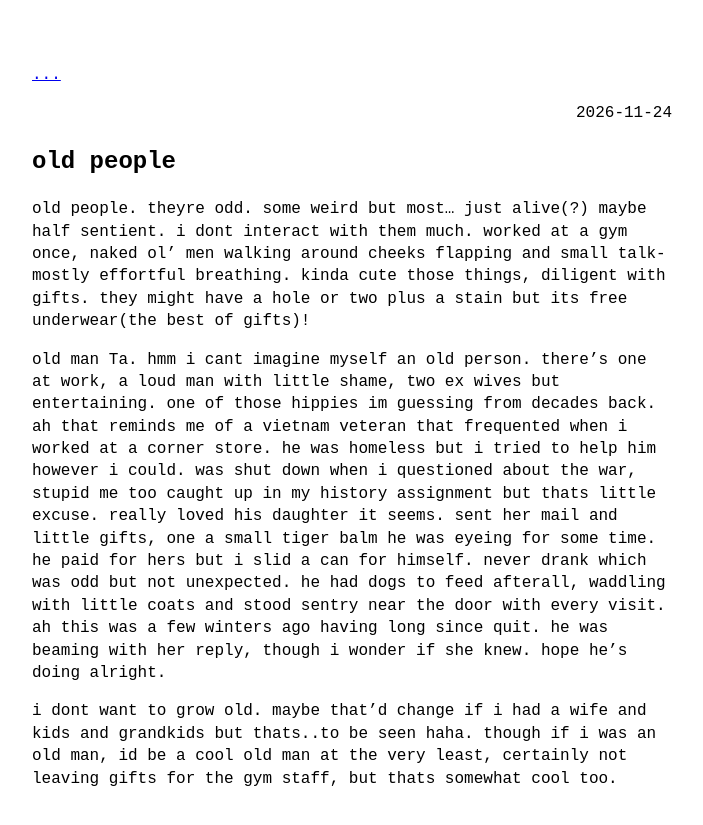
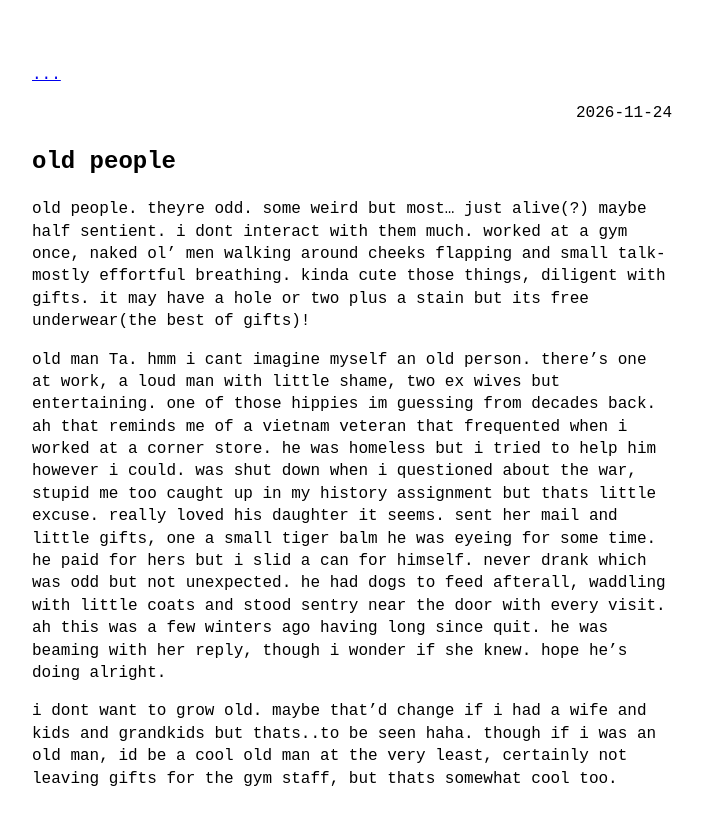
Before and after one commit to tasnotes/tasnotes.github.io, a Jekyll site: the page built from _posts/2026-11-24-old-ta.md, in a window 1280 px wide. Shown: the top 825 px of the page, without its empty margins (288-991 px from the left). Built offline with Jekyll 4.4.1, drawn with Linux system fonts in a browser that asks for light colours.

Commit message:
Update 2026-11-24-old-ta.md

```diff
--- a/_posts/2026-11-24-old-ta.md
+++ b/_posts/2026-11-24-old-ta.md
@@ -7,7 +7,7 @@ just alive(?) maybe half sentient. i dont
 interact with them much. worked at a gym once,
 naked ol' men walking around cheeks flapping and
 small talk- mostly effortful breathing. kinda cute
-those things, diligent with gifts. they might
+those things, diligent with gifts. it may
 have a hole or two plus a stain but its free underwear(the best of gifts)!
 
 old man Ta. hmm i cant imagine myself an old
```
